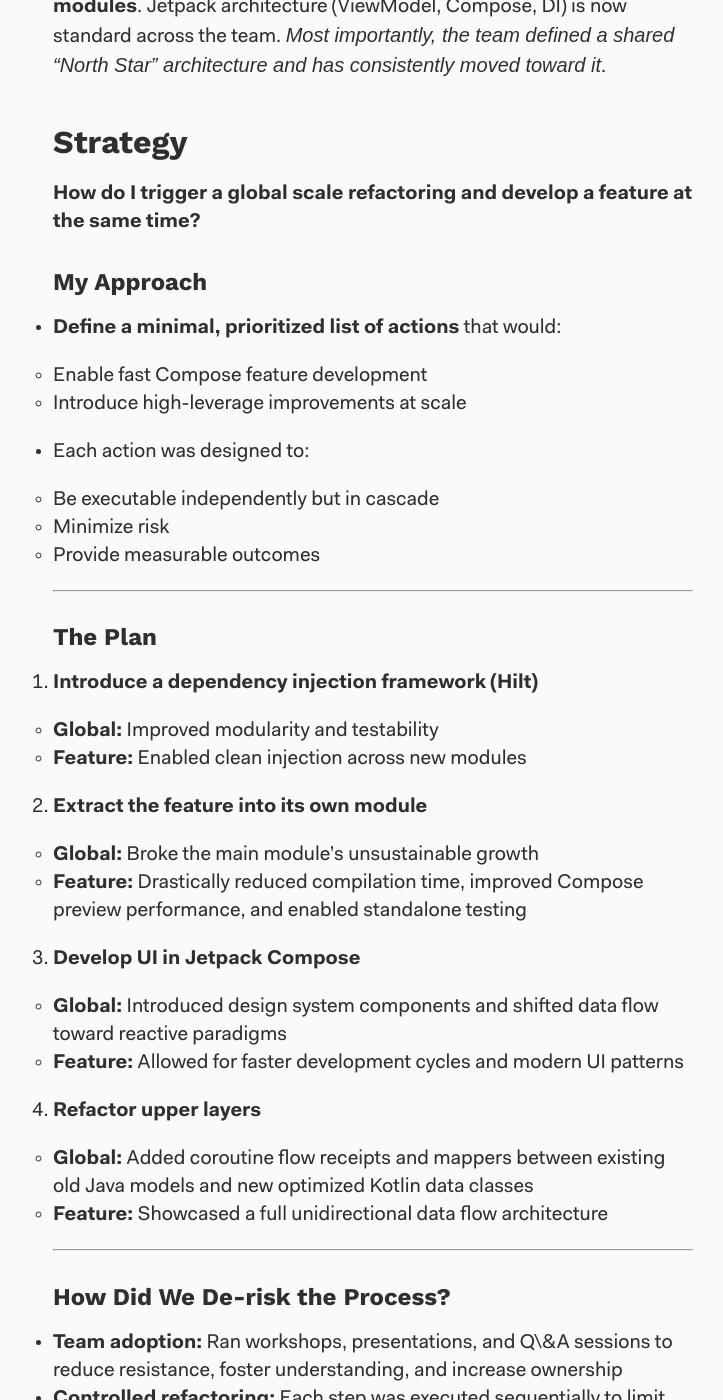
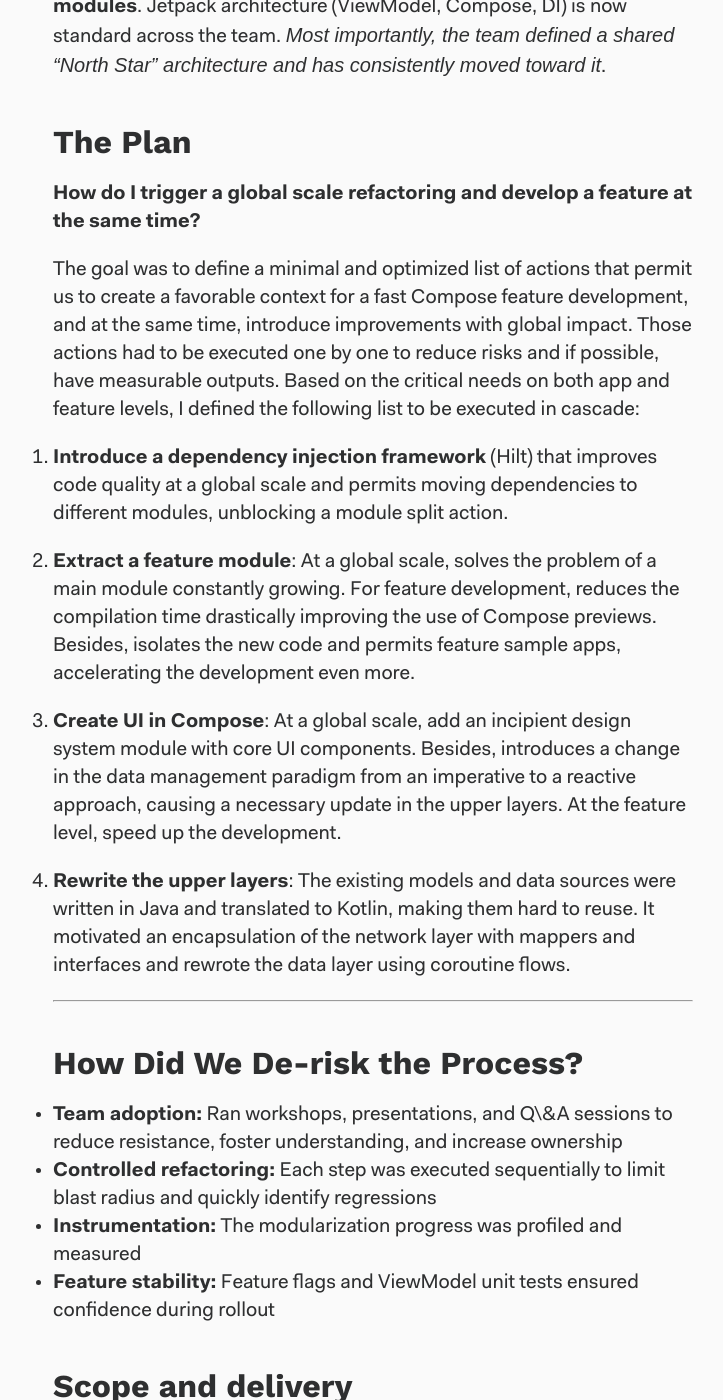
Before and after one commit to monday8am/monday8am.github.io, a Jekyll site: the page built from _posts/2025-05-12-komoot-learnings.md, in a window 1280 px wide and 1400 px high, scrolled down 1441 px. Shown: the whole window, without its empty margins (267-990 px from the left). Built offline with Jekyll 4.4.1, drawn with Linux system fonts in a browser that asks for light colours; some web fonts are replaced.

Commit message:
Improve section 2 tasks

```diff
--- a/_posts/2025-05-12-komoot-learnings.md
+++ b/_posts/2025-05-12-komoot-learnings.md
@@ -31,41 +31,23 @@ After a lot of hard work finishing and polishing the feature, it performed excep
 Today, **the codebase has over 70 modules**, including **30 feature modules**. Jetpack architecture (ViewModel, Compose, DI) is now standard across the team. *Most importantly, the team defined a shared “North Star” architecture and has consistently moved toward it*.
 
 
-## Strategy
+## The Plan
 
 **How do I trigger a global scale refactoring and develop a feature at the same time?**
 
+The goal was to define a minimal and optimized list of actions that permit us to create a favorable context for a fast Compose feature development, and at the same time, introduce improvements with global impact. Those actions had to be executed one by one to reduce risks and if possible, have measurable outputs. Based on the critical needs on both app and feature levels, I defined the following list to be executed in cascade:
 
-### My Approach
+1. **Introduce a dependency injection framework** (Hilt) that improves code quality at a global scale and permits moving dependencies to different modules, unblocking a module split action.
 
-- **Define a minimal, prioritized list of actions** that would:
-    - Enable fast Compose feature development
-    - Introduce high-leverage improvements at scale
-- Each action was designed to:
-    - Be executable independently but in cascade
-    - Minimize risk
-    - Provide measurable outcomes
+1. **Extract a feature module**: At a global scale, solves the problem of a main module constantly growing. For feature development, reduces the compilation time drastically improving the use of Compose previews. Besides, isolates the new code and permits feature sample apps, accelerating the development even more.
+
+1. **Create UI in Compose**: At a global scale, add an incipient design system module with core UI components. Besides, introduces a change in the data management paradigm from an imperative to a reactive approach, causing a necessary update in the upper layers. At the feature level, speed up the development.
+
+1. **Rewrite the upper layers**: The existing models and data sources were written in Java and translated to Kotlin, making them hard to reuse. It motivated an encapsulation of the network layer with mappers and interfaces and rewrote the data layer using coroutine flows.
 
 ---
 
-### The Plan
-
-1. **Introduce a dependency injection framework (Hilt)**
-    - **Global:** Improved modularity and testability
-    - **Feature:** Enabled clean injection across new modules
-2. **Extract the feature into its own module**
-    - **Global:** Broke the main module’s unsustainable growth
-    - **Feature:** Drastically reduced compilation time, improved Compose preview performance, and enabled standalone testing
-3. **Develop UI in Jetpack Compose**
-    - **Global:** Introduced design system components and shifted data flow toward reactive paradigms
-    - **Feature:** Allowed for faster development cycles and modern UI patterns
-4. **Refactor upper layers**
-    - **Global:** Added coroutine flow receipts and mappers between existing old Java models and new optimized Kotlin data classes
-    - **Feature:** Showcased a full unidirectional data flow architecture
-
----
-
-### How Did We De-risk the Process?
+## How Did We De-risk the Process?
 
 - **Team adoption:** Ran workshops, presentations, and Q\&A sessions to reduce resistance, foster understanding, and increase ownership
 - **Controlled refactoring:** Each step was executed sequentially to limit blast radius and quickly identify regressions
```
